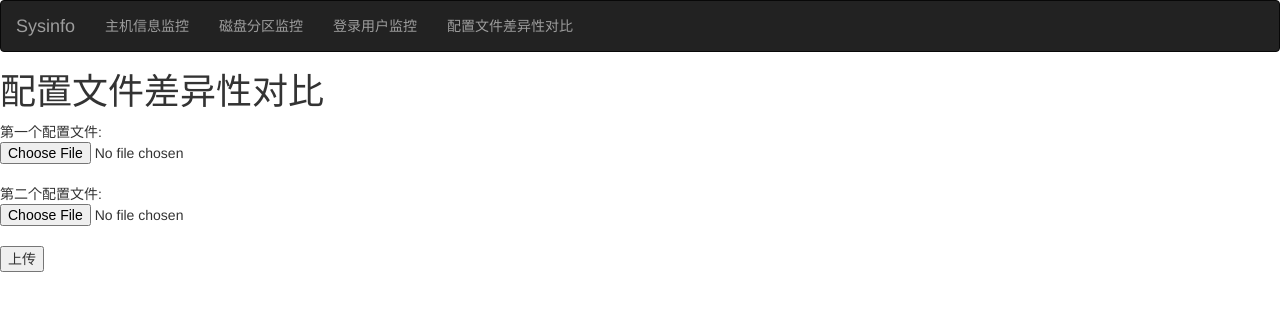
After one commit to dodo837132863/Sysinfo, a Django app: page /diff/ in a window 1280 px wide. The commit adds this page. Shown: the top 311 px of the page. Run offline with Django 3.2, Linux system fonts and the light colour scheme; some libraries are stand-ins or nearby versions.

Commit message:
NO:2 [Add] 配置文件差异性对比

```diff
--- /dev/null
+++ b/host/Tool_hashlib.py
@@ -0,0 +1,5 @@
+import hashlib
+
+def get_md5(content):
+    md1 = hashlib.md5(content)
+    return md1.hexdigest()
--- a/host/urls.py
+++ b/host/urls.py
@@ -4,4 +4,5 @@ urlpatterns = [
       path('', views.index, name='index'),
       path('disk/', views.disk, name='disk'),
       path('users/', views.users, name='users'),
+      path('diff/', views.diff, name='diff'),
 ]
--- a/host/views.py
+++ b/host/views.py
@@ -5,7 +5,10 @@ import platform
 from datetime import datetime
 import time
 import psutil
+import difflib
+from host.Tool_hashlib import get_md5
 # Create your views here.
+
 def index(request):
     try:
         # 如果是Linux系统,执行下面内容
@@ -70,3 +73,20 @@ def users(requests):
         }
         all_users.append(one_user)
     return  render(requests, 'host/users.html', {'users':all_users})
+
+def diff(request):
+    print("客户端请求的方法: ", request.method)
+    if request.method == 'POST':
+        files = request.FILES
+        content1 = files.get('filename1').read()
+        content2 = files.get('filename2').read()
+        if get_md5(content1) == get_md5(content2):
+            return  HttpResponse("Consistent file content")
+        else:
+            hdiff = difflib.HtmlDiff()
+            content1 = content1.decode('utf-8').splitlines()
+            content2 = content2.decode('utf-8').splitlines()
+            result = hdiff.make_file(content1,content2)
+            return HttpResponse(result)
+
+    return render(request, 'host/diff.html')
--- /dev/null
+++ b/templates/host/The_navigation_bar.html
@@ -0,0 +1,18 @@
+{#编写代码发现html代码重复较多，就可以抽象出来， 存储到一个文件中#}
+{#其他文件希望使用， {% include 'host/nav.html' %} 导入即可 #}
+<nav class="navbar navbar-inverse" role="navigation">
+    <div class="container-fluid">
+        <div class="navbar-header">
+            {#     超链接       #}
+            <a class="navbar-brand" href="/">Sysinfo</a>
+        </div>
+        <div>
+            <ul class="nav navbar-nav">
+                <li><a href="/">主机信息监控</a></li>
+                <li><a href="/disk/">磁盘分区监控</a></li>
+                <li><a href="/users/">登录用户监控</a></li>
+                <li><a href="/diff/">配置文件差异性对比</a></li>
+            </ul>
+        </div>
+    </div>
+</nav>
--- /dev/null
+++ b/templates/host/diff.html
@@ -0,0 +1,24 @@
+<!DOCTYPE html>
+<html lang="en">
+<head>
+    <meta charset="UTF-8">
+    <title>配置文件差异性对比</title>
+        {#  导入Bootstrap帮我们设置好的CSS样式和JS的动效   #}
+    <link rel="stylesheet" href="https://cdn.staticfile.org/twitter-bootstrap/3.3.7/css/bootstrap.min.css">
+    <script src="https://cdn.staticfile.org/jquery/2.1.1/jquery.min.js"></script>
+    <script src="https://cdn.staticfile.org/twitter-bootstrap/3.3.7/js/bootstrap.min.js"></script>
+</head>
+<body>
+{% include 'host/The_navigation_bar.html' %}
+<h1>配置文件差异性对比</h1>
+            {#form表单需要指定的信息: 1). 提交的方式method=post 2). 提交给哪一个路由处理? /diff/对应的视图函数是diff函数#}
+            {# form表单上传文件时，一定要设置 enctype="multipart/form-data"         #}
+<form role="form" action="/diff/" method="post" enctype="multipart/form-data">
+    {% csrf_token %}
+    第一个配置文件: <input type="file" name="filename1"><br/>
+    第二个配置文件: <input type="file" name="filename2"><br/>
+    <input type="submit" value="上传">
+</form>
+
+</body>
+</html>
--- a/templates/host/disk.html
+++ b/templates/host/disk.html
@@ -9,6 +9,7 @@
     <script src="https://cdn.staticfile.org/twitter-bootstrap/3.3.7/js/bootstrap.min.js"></script>
 </head>
 <body>
+{% include 'host/The_navigation_bar.html' %}
 <h1>磁盘信息监控</h1>
 {#设置table标签的类名称为table和table-striped，其实就是使用Bootstrap帮我们写好的CSS样式设置表格样式#}
 <table class="table table-striped table-hover">
--- a/templates/host/index.html
+++ b/templates/host/index.html
@@ -9,6 +9,7 @@
     <script src="https://cdn.staticfile.org/twitter-bootstrap/3.3.7/js/bootstrap.min.js"></script>
 </head>
 <body>
+{% include 'host/The_navigation_bar.html' %}
 <h1>系统信息监控</h1>
 {#设置table标签的类名称为table和table-striped，其实就是使用Bootstrap帮我们写好的CSS样式设置表格样式#}
 <table class="table table-striped table-hover">
--- a/templates/host/users.html
+++ b/templates/host/users.html
@@ -8,6 +8,7 @@
     <script src="https://cdn.staticfile.org/jquery/2.1.1/jquery.min.js"></script>
     <script src="https://cdn.staticfile.org/twitter-bootstrap/3.3.7/js/bootstrap.min.js"></script>
 </head>
+{% include 'host/The_navigation_bar.html' %}
 {# Django模板中好用的功能: 过滤器  users|length 获取该列表的长度#}
 <h1>登录用户信息监控-登录的用户数量: {{ users | length }}</h1>
 <body>
```
Also changed, not shown: input/diffib_contrast.py (added, +33 -0 lines), output/diff.html (added, +10 -0 lines), 2 other files.
